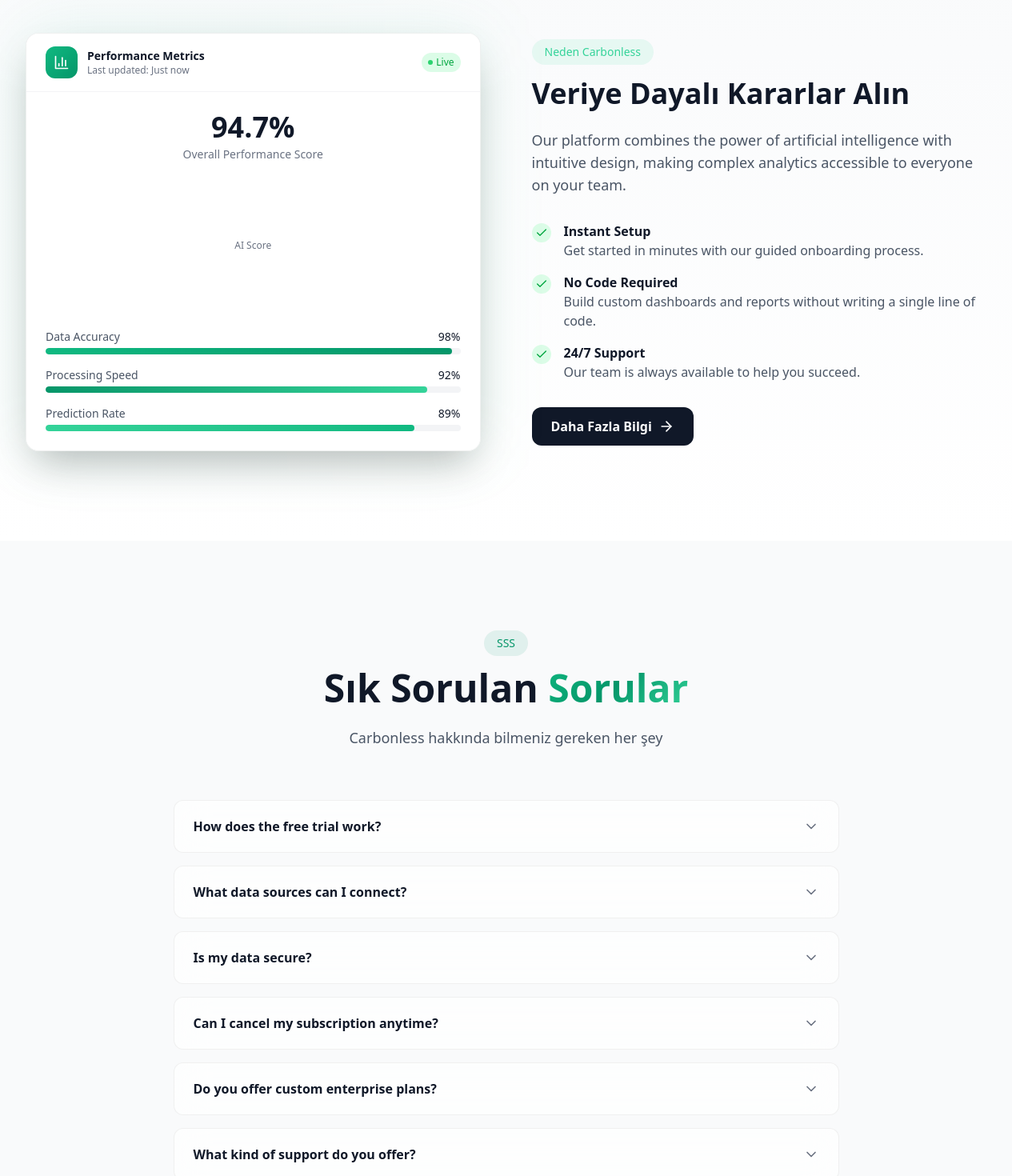
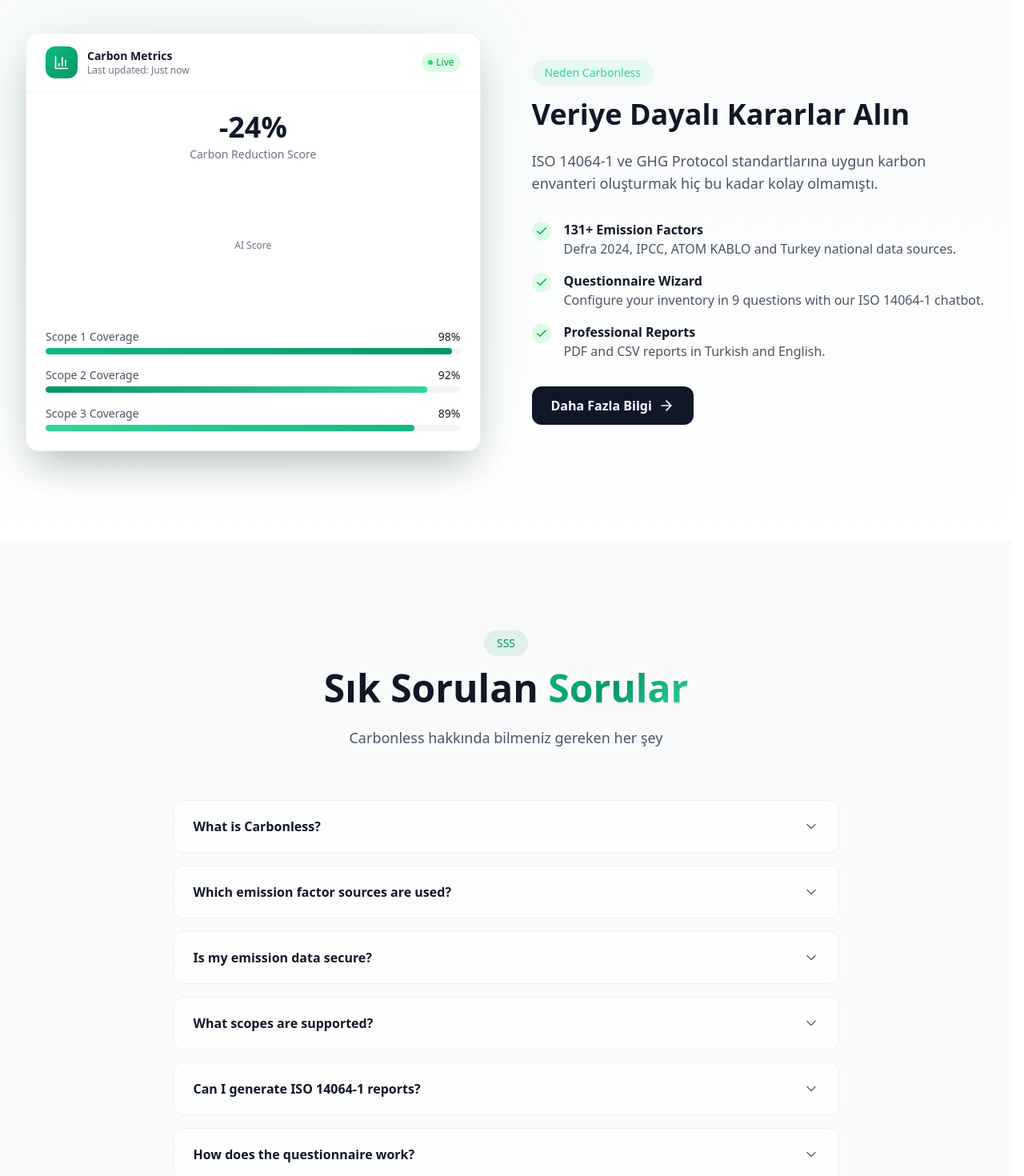
Before and after one commit to nazaninghn/carbonless, a Next.js app in the folder nexus_insights-saas-neon_nextjs/: page / in a window 1280 px wide. Shown: the part 2080-3550 px from the top of the page at 80% size. Built offline with nearby package versions, Linux system fonts and the light colour scheme.

Commit message:
feat: homepage carbon content (FAQ, metrics, why-us), data backup export endpoint, final content cleanup

```diff
--- a/nexus_insights-saas-neon_nextjs/src/app/page.jsx
+++ b/nexus_insights-saas-neon_nextjs/src/app/page.jsx
@@ -396,7 +396,7 @@
                         <div className="flex items-center gap-3">
                           <div className="w-10 h-10 bg-gradient-to-br from-primary to-secondary rounded-xl flex items-center justify-center"><BarChart3 className="w-5 h-5 text-white" /></div>
                           <div>
-                            <h4 className="font-semibold text-gray-900 text-sm"> Performance Metrics </h4>
+                            <h4 className="font-semibold text-gray-900 text-sm"> Carbon Metrics </h4>
                             <p className="text-xs text-gray-500"> Last updated: Just now </p>
                           </div>
                         </div>
@@ -410,8 +410,8 @@
                     <div className="bg-white p-6">
                       {/* Main Metric */}
                       <div className="text-center mb-6">
-                        <p className="text-4xl font-bold text-gray-900 mb-1"> 94.7% </p>
-                        <p className="text-sm text-gray-500"> Overall Performance Score </p>
+                        <p className="text-4xl font-bold text-gray-900 mb-1"> -24% </p>
+                        <p className="text-sm text-gray-500"> Carbon Reduction Score </p>
                       </div>
                       {/* Circular Progress Ring */}
                       <div className="flex justify-center mb-6">
@@ -437,7 +437,7 @@
                       <div className="space-y-4">
                         <div>
                           <div className="flex justify-between text-sm mb-1">
-                            <Text className="text-gray-600"> Data Accuracy </Text>
+                            <Text className="text-gray-600"> Scope 1 Coverage </Text>
                             <Text className="font-medium text-gray-900"> 98% </Text>
                           </div>
                           <div className="h-2 bg-gray-100 rounded-full overflow-hidden">
@@ -446,7 +446,7 @@
                         </div>
                         <div>
                           <div className="flex justify-between text-sm mb-1">
-                            <Text className="text-gray-600"> Processing Speed </Text>
+                            <Text className="text-gray-600"> Scope 2 Coverage </Text>
                             <Text className="font-medium text-gray-900"> 92% </Text>
                           </div>
                           <div className="h-2 bg-gray-100 rounded-full overflow-hidden">
@@ -455,7 +455,7 @@
                         </div>
                         <div>
                           <div className="flex justify-between text-sm mb-1">
-                            <Text className="text-gray-600"> Prediction Rate </Text>
+                            <Text className="text-gray-600"> Scope 3 Coverage </Text>
                             <Text className="font-medium text-gray-900"> 89% </Text>
                           </div>
                           <div className="h-2 bg-gray-100 rounded-full overflow-hidden">
@@ -474,8 +474,7 @@
                      {t.features.whyTitle}
                   </h2>
                   <p className="text-lg text-gray-600 mb-8">
-                     Our platform combines the power of artificial intelligence with intuitive design, making complex analytics
-                                    accessible to everyone on your team.
+                     ISO 14064-1 ve GHG Protocol standartlarına uygun karbon envanteri oluşturmak hiç bu kadar kolay olmamıştı.
                   </p>
                   <div className="space-y-4">
                     <div className="flex items-start gap-4">
@@ -483,9 +482,9 @@
                         <Check className="w-4 h-4 text-green-600" />
                       </div>
                       <div>
-                        <h4 className="font-semibold text-gray-900"> Instant Setup </h4>
+                        <h4 className="font-semibold text-gray-900"> 131+ Emission Factors </h4>
                         <p className="text-gray-600">
-                           Get started in minutes with our guided onboarding process.
+                           Defra 2024, IPCC, ATOM KABLO and Turkey national data sources.
                         </p>
                       </div>
                     </div>
@@ -494,10 +493,9 @@
                         <Check className="w-4 h-4 text-green-600" />
                       </div>
                       <div>
-                        <h4 className="font-semibold text-gray-900"> No Code Required </h4>
+                        <h4 className="font-semibold text-gray-900"> Questionnaire Wizard </h4>
                         <p className="text-gray-600">
-                           Build custom dashboards and reports without writing a
-                                                single line of code.
+                           Configure your inventory in 9 questions with our ISO 14064-1 chatbot.
                         </p>
                       </div>
                     </div>
@@ -506,8 +504,8 @@
                         <Check className="w-4 h-4 text-green-600" />
                       </div>
                       <div>
-                        <h4 className="font-semibold text-gray-900"> 24/7 Support </h4>
-                        <p className="text-gray-600"> Our team is always available to help you succeed. </p>
+                        <h4 className="font-semibold text-gray-900"> Professional Reports </h4>
+                        <p className="text-gray-600"> PDF and CSV reports in Turkish and English. </p>
                       </div>
                     </div>
                   </div>
@@ -536,14 +534,13 @@
                 {/* FAQ Item 1 */}
                 <div className="glass-card rounded-xl overflow-hidden">
                   <button onClick={() => { setActiveAccordion(activeAccordion === 1 ? null : 1) }} className="w-full px-6 py-5 text-left flex items-center justify-between gap-4">
-                    <Text variant="bold" className="font-semibold text-gray-900"> How does the free trial work? </Text>
+                    <Text variant="bold" className="font-semibold text-gray-900"> What is Carbonless? </Text>
                     <ChevronDown className="w-5 h-5 text-gray-500 transition-transform duration-200" />
                   </button>
                   {activeAccordion === 1 && (
                     <div className="px-6 pb-5">
                       <p className="text-gray-600">
-                         Our 14-day free trial gives you full access to all Pro features. No credit card required to start. At
-                                          the end of your trial, you can choose a plan that fits your needs or continue with our free tier.
+                         Carbonless is an ISO 14064-1 compliant carbon inventory platform. It helps companies measure, report, and reduce their greenhouse gas emissions using verified emission factors from Defra, IPCC, and ATOM KABLO.
                       </p>
                     </div>
                   )}
@@ -551,14 +548,13 @@
                 {/* FAQ Item 2 */}
                 <div className="glass-card rounded-xl overflow-hidden">
                   <button onClick={() => { setActiveAccordion(activeAccordion === 2 ? null : 2) }} className="w-full px-6 py-5 text-left flex items-center justify-between gap-4">
-                    <Text variant="bold" className="font-semibold text-gray-900"> What data sources can I connect? </Text>
+                    <Text variant="bold" className="font-semibold text-gray-900"> Which emission factor sources are used? </Text>
                     <ChevronDown className="w-5 h-5 text-gray-500 transition-transform duration-200" />
                   </button>
                   {activeAccordion === 2 && (
                     <div className="px-6 pb-5">
                       <p className="text-gray-600">
-                         CarbonTrack supports 100+ integrations including databases (PostgreSQL, MySQL, BigQuery), SaaS tools
-                                          (Salesforce, HubSpot, Stripe), and file uploads (CSV, Excel). Our API also allows custom integrations.
+                         We use 131+ emission factors from Defra/DESNZ 2024, IPCC 2006/2019 with AR6 GWP, ATOM KABLO ISO 14064-1, Turkey national grid, and ICAO aviation factors.
                       </p>
                     </div>
                   )}
@@ -566,14 +562,13 @@
                 {/* FAQ Item 3 */}
                 <div className="glass-card rounded-xl overflow-hidden">
                   <button onClick={() => { setActiveAccordion(activeAccordion === 3 ? null : 3) }} className="w-full px-6 py-5 text-left flex items-center justify-between gap-4">
-                    <Text variant="bold" className="font-semibold text-gray-900"> Is my data secure? </Text>
+                    <Text variant="bold" className="font-semibold text-gray-900"> Is my emission data secure? </Text>
                     <ChevronDown className="w-5 h-5 text-gray-500 transition-transform duration-200" />
                   </button>
                   {activeAccordion === 3 && (
                     <div className="px-6 pb-5">
                       <p className="text-gray-600">
-                         Absolutely. We're SOC 2 Type II certified and use end-to-end encryption for all data. Your data is
-                                          stored in secure, geographically distributed data centers with 99.99% uptime SLA.
+                         Yes. All data is transmitted over HTTPS. Passwords are hashed. JWT token-based authentication with role-based access control (admin, manager, data entry, auditor).
                       </p>
                     </div>
                   )}
@@ -581,14 +576,13 @@
                 {/* FAQ Item 4 */}
                 <div className="glass-card rounded-xl overflow-hidden">
                   <button onClick={() => { setActiveAccordion(activeAccordion === 4 ? null : 4) }} className="w-full px-6 py-5 text-left flex items-center justify-between gap-4">
-                    <Text variant="bold" className="font-semibold text-gray-900"> Can I cancel my subscription anytime? </Text>
+                    <Text variant="bold" className="font-semibold text-gray-900"> What scopes are supported? </Text>
                     <ChevronDown className="w-5 h-5 text-gray-500 transition-transform duration-200" />
                   </button>
                   {activeAccordion === 4 && (
                     <div className="px-6 pb-5">
                       <p className="text-gray-600">
-                         Yes, you can cancel your subscription at any time. If you cancel, you'll retain access until the end of
-                                          your billing period. We also offer a 30-day money-back guarantee for new customers.
+                         Scope 1 (direct emissions: stationary combustion, mobile combustion, fugitive), Scope 2 (electricity, steam/heat), and Scope 3 (purchased goods, transport, travel, waste, water, and more).
                       </p>
                     </div>
                   )}
@@ -596,14 +590,13 @@
                 {/* FAQ Item 5 */}
                 <div className="glass-card rounded-xl overflow-hidden">
                   <button onClick={() => { setActiveAccordion(activeAccordion === 5 ? null : 5) }} className="w-full px-6 py-5 text-left flex items-center justify-between gap-4">
-                    <Text variant="bold" className="font-semibold text-gray-900"> Do you offer custom enterprise plans? </Text>
+                    <Text variant="bold" className="font-semibold text-gray-900"> Can I generate ISO 14064-1 reports? </Text>
                     <ChevronDown className="w-5 h-5 text-gray-500 transition-transform duration-200" />
                   </button>
                   {activeAccordion === 5 && (
                     <div className="px-6 pb-5">
                       <p className="text-gray-600">
-                         Yes! Our Enterprise plan is fully customizable with dedicated support, custom integrations, on-premise
-                                          deployment options, and volume discounts. Contact our sales team to discuss your specific needs.
+                         Yes. Generate professional PDF reports in Turkish and English with scope breakdown, category details, methodology, and emission factor references. CSV export is also available.
                       </p>
                     </div>
                   )}
@@ -611,14 +604,13 @@
                 {/* FAQ Item 6 */}
                 <div className="glass-card rounded-xl overflow-hidden">
                   <button onClick={() => { setActiveAccordion(activeAccordion === 6 ? null : 6) }} className="w-full px-6 py-5 text-left flex items-center justify-between gap-4">
-                    <Text variant="bold" className="font-semibold text-gray-900"> What kind of support do you offer? </Text>
+                    <Text variant="bold" className="font-semibold text-gray-900"> How does the questionnaire work? </Text>
                     <ChevronDown className="w-5 h-5 text-gray-500 transition-transform duration-200" />
                   </button>
                   {activeAccordion === 6 && (
                     <div className="px-6 pb-5">
                       <p className="text-gray-600">
-                         All plans include email support and access to our documentation. Pro plans include priority chat
-                                          support, while Enterprise plans get a dedicated account manager and 24/7 phone support.
+                         The chatbot wizard asks 9 questions about your reporting period, base year, purpose, emission factor preference, and more. Your answers configure the inventory and filter relevant factors automatically.
                       </p>
                     </div>
                   )}
@@ -647,7 +639,7 @@
                 <Link contentKey="cta_67" className="w-full sm:w-auto px-8 py-4 bg-white/10 backdrop-blur text-white font-semibold rounded-xl border border-white/20 hover:bg-white/20 transition-all duration-300" href="/contact"> {t.nav.contact} </Link>
               </div>
               <p className="mt-6 text-sm text-white/60">
-                 No credit card required · 14-day free trial · Cancel anytime
+                 ISO 14064-1 compliant · Free to start · Turkish & English
               </p>
             </div>
           </section>
```
Also changed, not shown: 2 other files (tests, documents, lock files or other folders).
